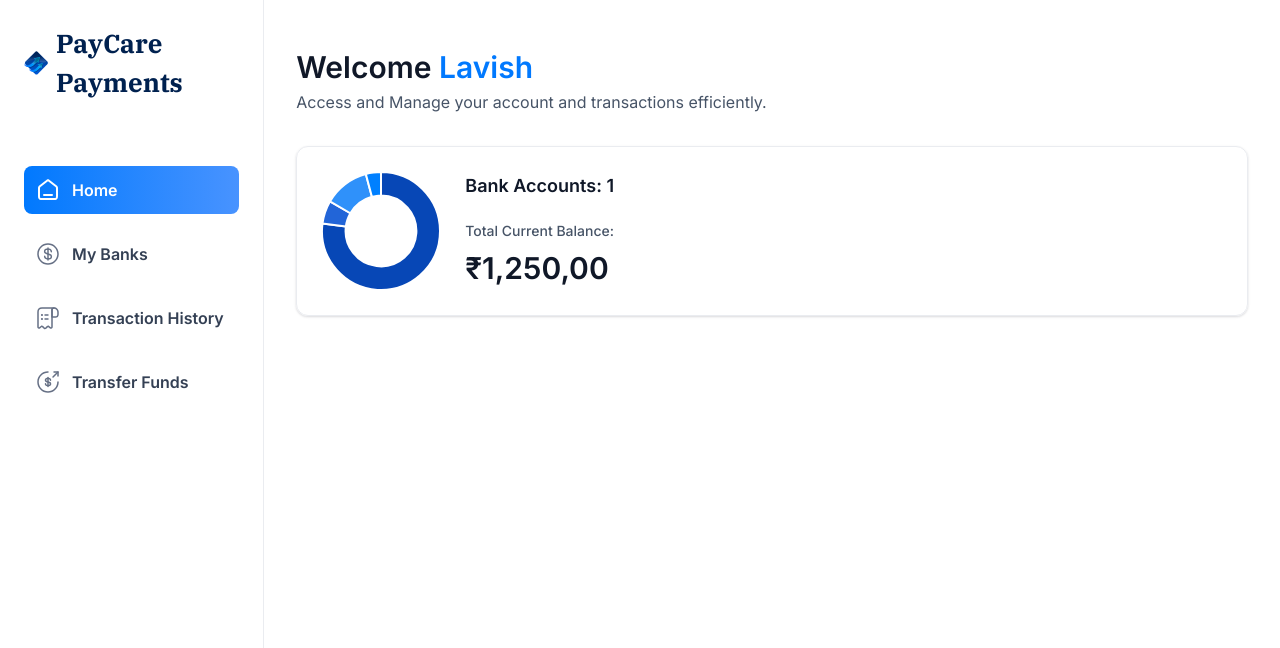
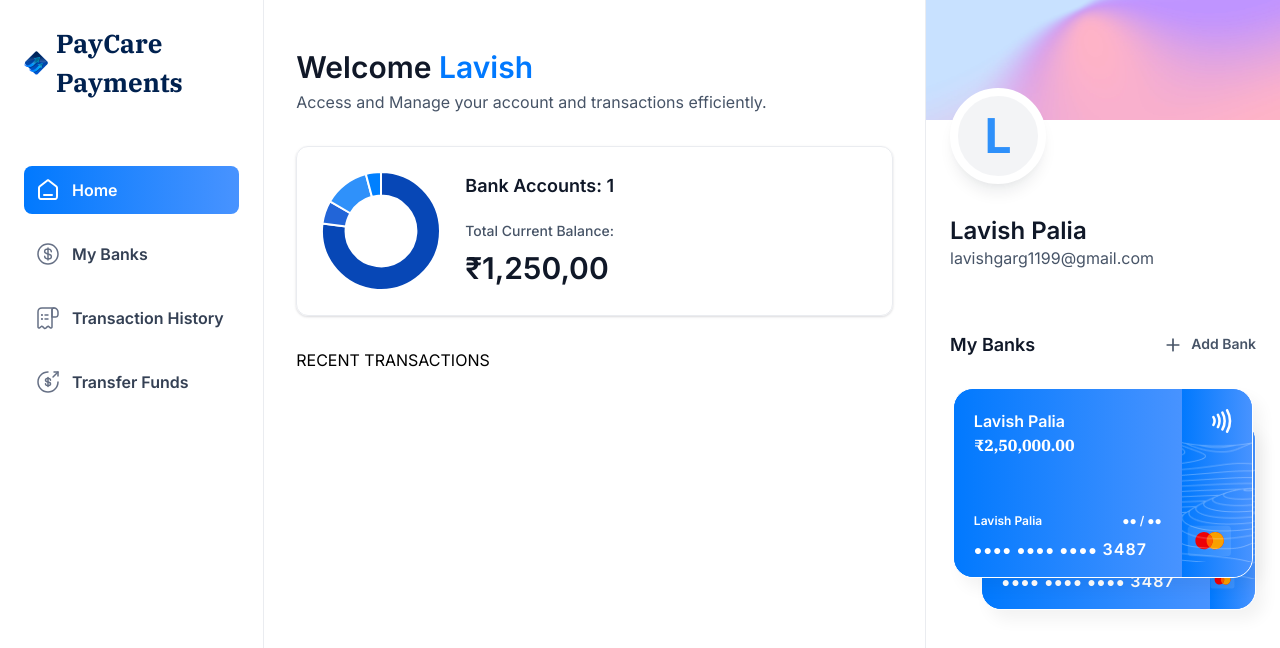
Before and after one commit to LavishPalia/PayCare-Payments-next, a Next.js app: page / in a window 1280 px wide. Shown: the top 648 px of the page. Built offline with nearby package versions, Linux system fonts and the light colour scheme.

Commit message:
implement right sidebar in the root page and BankCard component

```diff
--- a/app/(root)/page.tsx
+++ b/app/(root)/page.tsx
@@ -1,9 +1,14 @@
 import HeaderBox from "@/components/HeaderBox";
+import RightSidebar from "@/components/RightSidebar";
 import TotalBalanceBox from "@/components/TotalBalanceBox";
 import React from "react";
 
 const Home = () => {
-  const loggedIn = { firstname: "Lavish" };
+  const loggedInUser = {
+    firstName: "Lavish",
+    lastName: "Palia",
+    email: "lavishgarg1199@gmail.com",
+  };
 
   return (
     <section className="home">
@@ -12,7 +17,7 @@
           <HeaderBox
             type="greeting"
             title="Welcome"
-            user={loggedIn?.firstname}
+            user={loggedInUser?.firstName}
             subtext="Access and Manage your account and transactions efficiently."
           />
 
@@ -22,7 +27,14 @@
             totalCurrentBalance={1250}
           />
         </header>
+        RECENT TRANSACTIONS
       </div>
+
+      <RightSidebar
+        user={loggedInUser}
+        transactions={[]}
+        banks={[{ currentBalance: 250000 }, { currentBalance: 145567 }]}
+      />
     </section>
   );
 };
--- /dev/null
+++ b/components/BankCard.tsx
@@ -0,0 +1,52 @@
+import { formatAmount } from "@/lib/utils";
+import Image from "next/image";
+import Link from "next/link";
+import React from "react";
+
+const BankCard = ({
+  account,
+  userName,
+  showBalance = true,
+}: CreditCardProps) => {
+  return (
+    <div className="flex flex-col">
+      <Link href="/" className="bank-card">
+        <div className="bank-card_content">
+          <div>
+            <h1 className="text-16 font-semibold text-white">
+              {account.name || userName}
+            </h1>
+
+            <p className="font-ibm-plex-serif font-black text-white">
+              {formatAmount(account.currentBalance)}
+            </p>
+          </div>
+          <article className="flex flex-col gap-2">
+            <div className="flex justify-between">
+              <h1 className="text-12 font-semibold text-white">{userName}</h1>
+              <h2 className="text-12 font-semibold text-white">●● / ●●</h2>
+            </div>
+            <p className="text-14 font-semibold tracking-[1.1px] text-white">
+              ●●●● ●●●● ●●●● <span className="text-16">3487</span>
+            </p>
+          </article>
+        </div>
+
+        <div className="bank-card_icon">
+          <Image src="/icons/Paypass.svg" width={20} height={24} alt="pay" />
+          <Image src="/icons/mastercard.svg" width={45} height={32} alt="pay" className="ml-5" />
+        </div>
+
+        <Image
+          src="/icons/lines.png"
+          width={316}
+          height={190}
+          alt="lines"
+          className="absolute top-0 left-0"
+        />
+      </Link>
+    </div>
+  );
+};
+
+export default BankCard;
--- /dev/null
+++ b/components/RightSidebar.tsx
@@ -0,0 +1,62 @@
+import Image from "next/image";
+import Link from "next/link";
+import React from "react";
+import BankCard from "./BankCard";
+
+const RightSidebar = ({ user, banks, transactions }: RightSidebarProps) => {
+  return (
+    <aside className="right-sidebar">
+      <section className="flex flex-col pb-8">
+        <div className="profile-banner" />
+        <div className="profile">
+          <div className="profile-img">
+            <span className="text-5xl font-bold text-blue-500">
+              {user.firstName[0]}
+            </span>
+          </div>
+          <div className="profile-details">
+            <h1 className="profile-name">
+              {user.firstName} {user.lastName}
+            </h1>
+            <p className="profile-email">{user.email}</p>
+          </div>
+        </div>
+      </section>
+
+      <section className="banks">
+        <div className="flex w-full justify-between">
+          <h2 className="header-2">My Banks</h2>
+          <Link href="/" className="flex gap-2">
+            <Image src="/icons/plus.svg" width={20} height={20} alt="plus" />
+            <h2 className="text-14 font-semibold text-gray-600">Add Bank</h2>
+          </Link>
+        </div>
+
+        {banks.length > 0 && (
+          <div className="relative flex flex-1 flex-col items-center justify-center gap-5">
+            <div className="relative z-10">
+              <BankCard
+                key={banks[0].$id}
+                account={banks[0]}
+                userName={`${user.firstName} ${user.lastName}`}
+                showBalance={false}
+              />
+            </div>
+            {banks[1] && (
+              <div className="absolute right-0 top-8 z-0 w-[90%]">
+                <BankCard
+                  key={banks[1].$id}
+                  account={banks[1]}
+                  userName={`${user.firstName} ${user.lastName}`}
+                  showBalance={false}
+                />
+              </div>
+            )}
+          </div>
+        )}
+      </section>
+    </aside>
+  );
+};
+
+export default RightSidebar;
```
